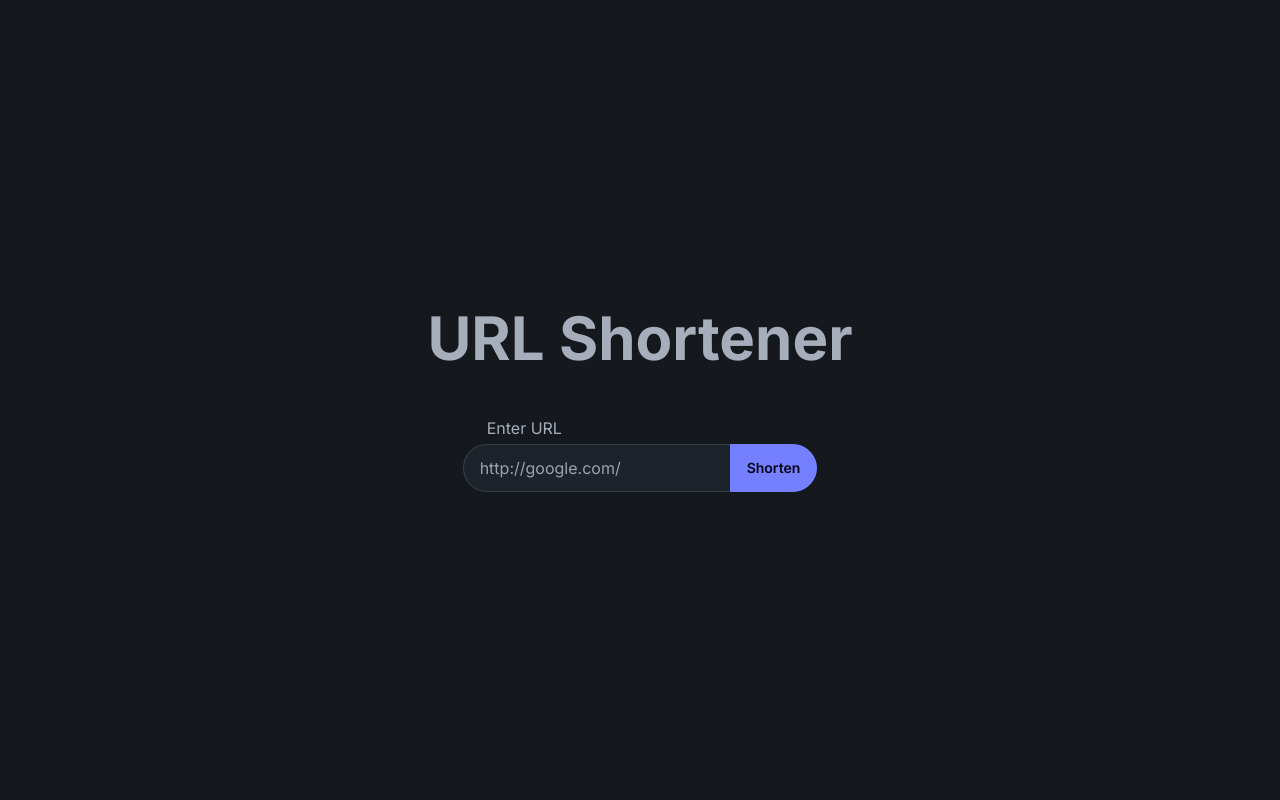
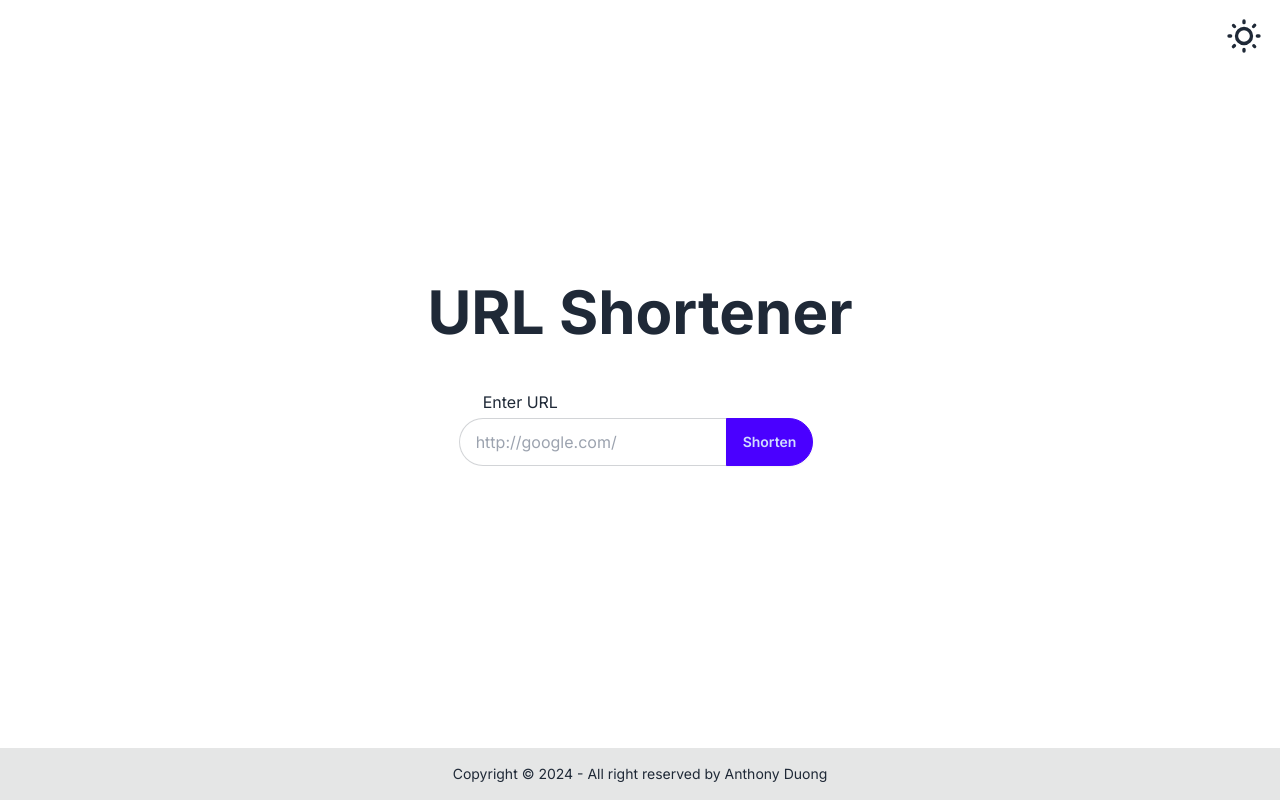
Before and after one commit to khangbeo/url-shortener, a Next.js app: page / in a window 1280 px wide. Built offline with nearby package versions, Linux system fonts and the light colour scheme.

Commit message:
added theme toggle button and updated button component to have default styling

```diff
--- /dev/null
+++ b/app/components/Button.js
@@ -0,0 +1,22 @@
+const Button = ({ children, onClick, loading, type, extra }) => {
+    const types = {
+        primary: "btn-primary",
+        secondary: "btn-secondary",
+        accent: "btn-accent",
+        error: "btn-error",
+        success: "btn-success",
+        warning: "btn-warning",
+        info: "btn-info",
+    };
+    return (
+        <button
+            className={`btn ${types[type]} ${extra} mx-2`}
+            onClick={onClick}
+            disabled={loading}
+        >
+            {children}
+        </button>
+    );
+};
+
+export default Button;
--- a/app/history.js
+++ b/app/history.js
@@ -0,0 +1,63 @@
+import Button from "./components/Button";
+import Link from "next/link";
+export default function History({ pastUrls, setPastUrls, loading, removeUrl }) {
+    const clearHistory = () => {
+        setPastUrls([]);
+    };
+
+    return (
+        <>
+            {pastUrls?.length > 0 && (
+                <div className="card card-bordered bg-base-200 text-base-content w-full">
+                    <div className="card-body items-center text-center">
+                        <h3 className="card-title text-2xl">History</h3>
+                        <ul className="mt-5">
+                            {pastUrls.map((url) => (
+                                <li key={url.id} className="mt-3">
+                                    <span>
+                                        {url.date} {url.time}
+                                    </span>
+                                    <Link
+                                        className="text-blue-500 hover:text-blue-700 mx-3"
+                                        href={url.newUrl}
+                                        target="_blank"
+                                    >
+                                        {url.newUrl}
+                                    </Link>
+
+                                    <Button
+                                        type="primary"
+                                        loading={loading}
+                                        onClick={() =>
+                                            navigator.clipboard.writeText(
+                                                url.newUrl
+                                            )
+                                        }
+                                    >
+                                        Copy
+                                    </Button>
+                                    <Button
+                                        type="error"
+                                        loading={loading}
+                                        onClick={() => removeUrl(url.id)}
+                                    >
+                                        Remove
+                                    </Button>
+                                </li>
+                            ))}
+                        </ul>
+                        <div className="card-actions justify-end">
+                            <Button
+                                type="error"
+                                extra="mt-5"
+                                onClick={clearHistory}
+                            >
+                                Clear History
+                            </Button>
+                        </div>
+                    </div>
+                </div>
+            )}
+        </>
+    );
+}
--- /dev/null
+++ b/app/hooks/useLocalStorage.js
@@ -0,0 +1,36 @@
+import { useState, useEffect } from "react";
+const useLocalStorage = (key, initialValue) => {
+    const [storedValue, setStoredValue] = useState();
+
+    useEffect(() => {
+        const value = window.localStorage.getItem(key);
+
+        if (value) {
+            try {
+                const parsed = JSON.parse(value);
+                setStoredValue(parsed);
+            } catch (error) {
+                console.log(error);
+                setStoredValue(initialValue);
+            }
+        } else {
+            setStoredValue(initialValue);
+        }
+    }, []);
+
+    const setValue = (value) => {
+        try {
+            window.localStorage.setItem(key, JSON.stringify(value));
+        } catch (error) {
+            console.log(error);
+        }
+    };
+
+    useEffect(() => {
+        if (storedValue) setValue(storedValue);
+    }, [storedValue]);
+
+    return [storedValue, setStoredValue];
+};
+
+export default useLocalStorage;
--- a/app/layout.js
+++ b/app/layout.js
@@ -10,7 +10,7 @@ export const metadata = {
 
 export default function RootLayout({ children }) {
     return (
-        <html lang="en" data-theme="dark" className="bg-base-300">
+        <html lang="en">
             <body className={inter.className}>{children}</body>
         </html>
     );
--- a/app/page.js
+++ b/app/page.js
@@ -1,42 +1,17 @@
 "use client";
 import { v4 as uuidv4 } from "uuid";
-import { useEffect, useState } from "react";
-import Link from "next/link";
-
-const Button = ({ children, onClick, loading, btnClass }) => {
-    return (
-        <button className={btnClass} onClick={onClick} disabled={loading}>
-            {children}
-        </button>
-    );
-};
+import { useState } from "react";
+import useLocalStorage from "./hooks/useLocalStorage";
+import Button from "./components/Button";
+import History from "./history";
 
 export default function Home() {
     const [url, setUrl] = useState("");
     const [shortenedUrl, setShortenedUrl] = useState("");
-    const [pastUrls, setPastUrls] = useState([]);
-
+    const [pastUrls, setPastUrls] = useLocalStorage("pastUrls", []);
+    const [theme, setTheme] = useLocalStorage("theme", "");
     const [error, setError] = useState(null);
     const [loading, setLoading] = useState(false);
-
-    useEffect(() => {
-        const storedPastUrls = JSON.parse(localStorage.getItem("pastUrls"));
-        if (storedPastUrls) {
-            setPastUrls((prev) => [...prev, ...storedPastUrls]);
-        }
-    }, []);
-
-    useEffect(() => {
-        function storeLocalstorage() {
-            try {
-                localStorage.setItem("pastUrls", JSON.stringify(pastUrls));
-            } catch (error) {
-                console.error("Error storing data in localStorage:", error);
-            }
-        }
-
-        storeLocalstorage();
-    }, [pastUrls]);
 
     function handleError(error) {
         if (error) setError(error);
@@ -46,7 +21,7 @@ export default function Home() {
     }
 
     function isInHistory(newUrl) {
-        return pastUrls.some((url) => url.newUrl === newUrl.newUrl);
+        return pastUrls.some((url) => url.oldUrl === newUrl.oldUrl);
     }
 
     const shortenUrl = async (url) => {
@@ -72,12 +47,21 @@ export default function Home() {
             handleError(error.message);
         }
     };
+    // get date and time from new Date().toLocaleDateString()
 
     const addToHistory = (oldUrl, newUrl) => {
+        const date = new Date();
+        const [dates, time] = [
+            date.toLocaleDateString(),
+            date.toLocaleTimeString(),
+        ];
         const updatedUrl = {
             id: uuidv4(),
             oldUrl: oldUrl,
             newUrl: newUrl,
+            date: dates,
+            time: time,
+            domain: oldUrl.split("/")[0],
         };
 
         if (isInHistory(updatedUrl)) {
@@ -107,15 +91,64 @@ export default function Home() {
         setUrl("");
     };
 
+    console.log(theme);
     const handleChange = ({ target: { value } }) => setUrl(value);
+    const handleThemeChange = () => {
+        setTheme(theme === "light" ? "dark" : "light");
+    };
+    return (
+        <div className="flex flex-col min-h-screen" data-theme={theme}>
+            <main className="flex-grow flex flex-col items-center justify-between p-20">
+                <label className="swap swap-rotate  fixed right-4 top-4 z-50">
+                    {/* this hidden checkbox controls the state */}
+                    <input
+                        type="checkbox"
+                        className="theme-controller"
+                        value={theme}
+                        onChange={handleThemeChange}
+                    />
 
-    return (
-        <main className="flex min-h-screen flex-col items-center justify-between p-20">
+                    {/* sun icon */}
+                    <svg
+                        className="swap-off h-10 w-10 fill-current"
+                        xmlns="http://www.w3.org/2000/svg"
+                        viewBox="0 0 24 24"
+                    >
+                        <path d="M5.64,17l-.71.71a1,1,0,0,0,0,1.41,1,1,0,0,0,1.41,0l.71-.71A1,1,0,0,0,5.64,17ZM5,12a1,1,0,0,0-1-1H3a1,1,0,0,0,0,2H4A1,1,0,0,0,5,12Zm7-7a1,1,0,0,0,1-1V3a1,1,0,0,0-2,0V4A1,1,0,0,0,12,5ZM5.64,7.05a1,1,0,0,0,.7.29,1,1,0,0,0,.71-.29,1,1,0,0,0,0-1.41l-.71-.71A1,1,0,0,0,4.93,6.34Zm12,.29a1,1,0,0,0,.7-.29l.71-.71a1,1,0,1,0-1.41-1.41L17,5.64a1,1,0,0,0,0,1.41A1,1,0,0,0,17.66,7.34ZM21,11H20a1,1,0,0,0,0,2h1a1,1,0,0,0,0-2Zm-9,8a1,1,0,0,0-1,1v1a1,1,0,0,0,2,0V20A1,1,0,0,0,12,19ZM18.36,17A1,1,0,0,0,17,18.36l.71.71a1,1,0,0,0,1.41,0,1,1,0,0,0,0-1.41ZM12,6.5A5.5,5.5,0,1,0,17.5,12,5.51,5.51,0,0,0,12,6.5Zm0,9A3.5,3.5,0,1,1,15.5,12,3.5,3.5,0,0,1,12,15.5Z" />
+                    </svg>
+
+                    {/* moon icon */}
+                    <svg
+                        className="swap-on h-10 w-10 fill-current"
+                        xmlns="http://www.w3.org/2000/svg"
+                        viewBox="0 0 24 24"
+                    >
+                        <path d="M21.64,13a1,1,0,0,0-1.05-.14,8.05,8.05,0,0,1-3.37.73A8.15,8.15,0,0,1,9.08,5.49a8.59,8.59,0,0,1,.25-2A1,1,0,0,0,8,2.36,10.14,10.14,0,1,0,22,14.05,1,1,0,0,0,21.64,13Zm-9.5,6.69A8.14,8.14,0,0,1,7.08,5.22v.27A10.15,10.15,0,0,0,17.22,15.63a9.79,9.79,0,0,0,2.1-.22A8.11,8.11,0,0,1,12.14,19.73Z" />
+                    </svg>
+                </label>
+
                 <div className="flex flex-col m-auto z-10 w-full max-w-5xl items-center justify-center gap-12">
                     <h1 className="text-center text-6xl font-bold">
                         URL Shortener
                     </h1>
-                {error && <div>{error}</div>}
+                    {error && (
+                        <div role="alert" className="alert alert-error">
+                            <svg
+                                xmlns="http://www.w3.org/2000/svg"
+                                className="h-6 w-6 shrink-0 stroke-current"
+                                fill="none"
+                                viewBox="0 0 24 24"
+                            >
+                                <path
+                                    strokeLinecap="round"
+                                    strokeLinejoin="round"
+                                    strokeWidth="2"
+                                    d="M10 14l2-2m0 0l2-2m-2 2l-2-2m2 2l2 2m7-2a9 9 0 11-18 0 9 9 0 0118 0z"
+                                />
+                            </svg>
+                            <span>{error}</span>
+                        </div>
+                    )}
 
                     <form className="flex flex-col" onSubmit={handleSubmit}>
                         <label className="ml-6" htmlFor="url">
@@ -133,15 +166,20 @@ export default function Home() {
                             />
                             <Button
                                 loading={loading}
-                            btnClass="btn btn-primary join-item rounded-r-full"
+                                type="primary"
+                                extra="join-item rounded-r-full"
                             >
                                 Shorten
                             </Button>
                         </div>
                     </form>
                     {shortenedUrl && (
-                    <div className="rounded-lg bg-base-200 p-5 w-full md:w-4/5 lg:w-6/12 text-center">
-                        <h3 className="text-2xl">Shortened URL</h3>
+                        <div className="card bg-base-200 text-base-content w-full md:w-4/5 lg:w-6/12">
+                            <div className="card-body items-center text-center">
+                                <h3 className="text-2xl font-bold">
+                                    Shortened URL
+                                </h3>
+                                <div className="mt-5">
                                     <a
                                         className="text-blue-500 hover:text-blue-700"
                                         href={shortenedUrl}
@@ -150,57 +188,37 @@ export default function Home() {
                                         {shortenedUrl}
                                     </a>
                                     <Button
-                            btnClass="ml-3 btn btn-primary"
+                                        type="primary"
                                         loading={loading}
                                         onClick={() =>
-                                navigator.clipboard.writeText(shortenedUrl)
+                                            navigator.clipboard.writeText(
+                                                shortenedUrl
+                                            )
                                         }
                                     >
                                         Copy
                                     </Button>
                                 </div>
-                )}
-                {pastUrls.length > 0 && (
-                    <div
-                        className={`overflow-auto ${
-                            pastUrls.length > 5 ? "h-96" : ""
-                        } rounded-lg bg-base-200 p-5 w-full md:w-4/5 lg:w-6/12 text-center`}
-                    >
-                        <h3 className="text-2xl">History</h3>
-                        <ul className="mt-5">
-                            {pastUrls.map((url) => (
-                                <li key={url.id} className="mt-3 text-center">
-                                    <Link
-                                        className="text-blue-500 hover:text-blue-700"
-                                        href={url.newUrl}
-                                        target="_blank"
-                                    >
-                                        {url.newUrl}
-                                    </Link>
-                                    <Button
-                                        btnClass="ml-3 btn btn-primary"
-                                        loading={loading}
-                                        onClick={() =>
-                                            navigator.clipboard.writeText(
-                                                url.newUrl
-                                            )
-                                        }
-                                    >
-                                        Copy
-                                    </Button>
-                                    <Button
-                                        btnClass="ml-3 btn btn-error"
-                                        loading={loading}
-                                        onClick={() => removeUrl(url.id)}
-                                    >
-                                        Remove
-                                    </Button>
-                                </li>
-                            ))}
-                        </ul>
+                            </div>
                         </div>
                     )}
+
+                    <History
+                        pastUrls={pastUrls}
+                        removeUrl={removeUrl}
+                        loading={loading}
+                        setPastUrls={setPastUrls}
+                    />
                 </div>
             </main>
+            <footer className="footer footer-center bg-base-300 text-base-content p-4">
+                <aside>
+                    <p>
+                        Copyright © {new Date().getFullYear()} - All right
+                        reserved by Anthony Duong
+                    </p>
+                </aside>
+            </footer>
+        </div>
     );
 }
```
Lines whose indentation alone changed are shown as unchanged.
